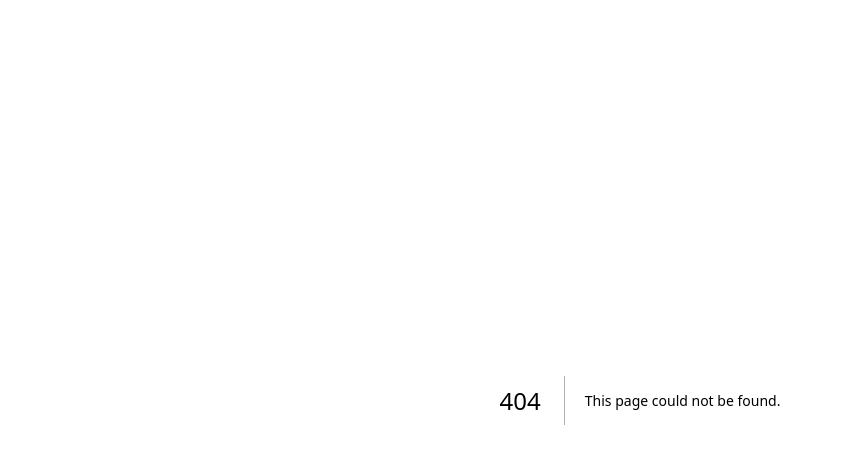
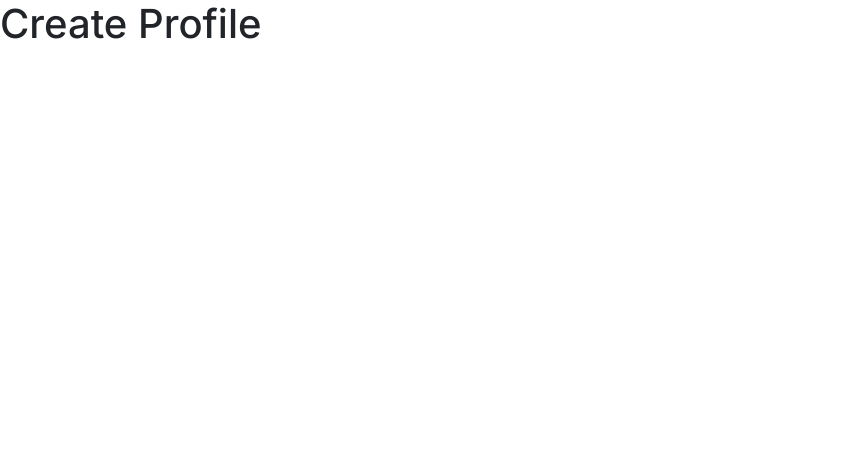
Before and after one commit to ThomasD0213/teamtwo, a Next.js app in the folder front-end/: page /createProfile in a window 1280 px wide. Before the commit this address had no page. Shown: the top 464 px of the page, without its empty margins (0-841 px from the left). Built offline with nearby package versions, Linux system fonts and the light colour scheme.

Commit message:
Added Create Profile Page

```diff
--- /dev/null
+++ b/front-end/src/app/createProfile/page.tsx
@@ -0,0 +1,11 @@
+import React from 'react'
+
+export const CreateProfile = () => {
+  return (
+    <div>
+        <h1>Create Profile</h1>
+    </div>
+  )
+}
+
+export default CreateProfile
```
